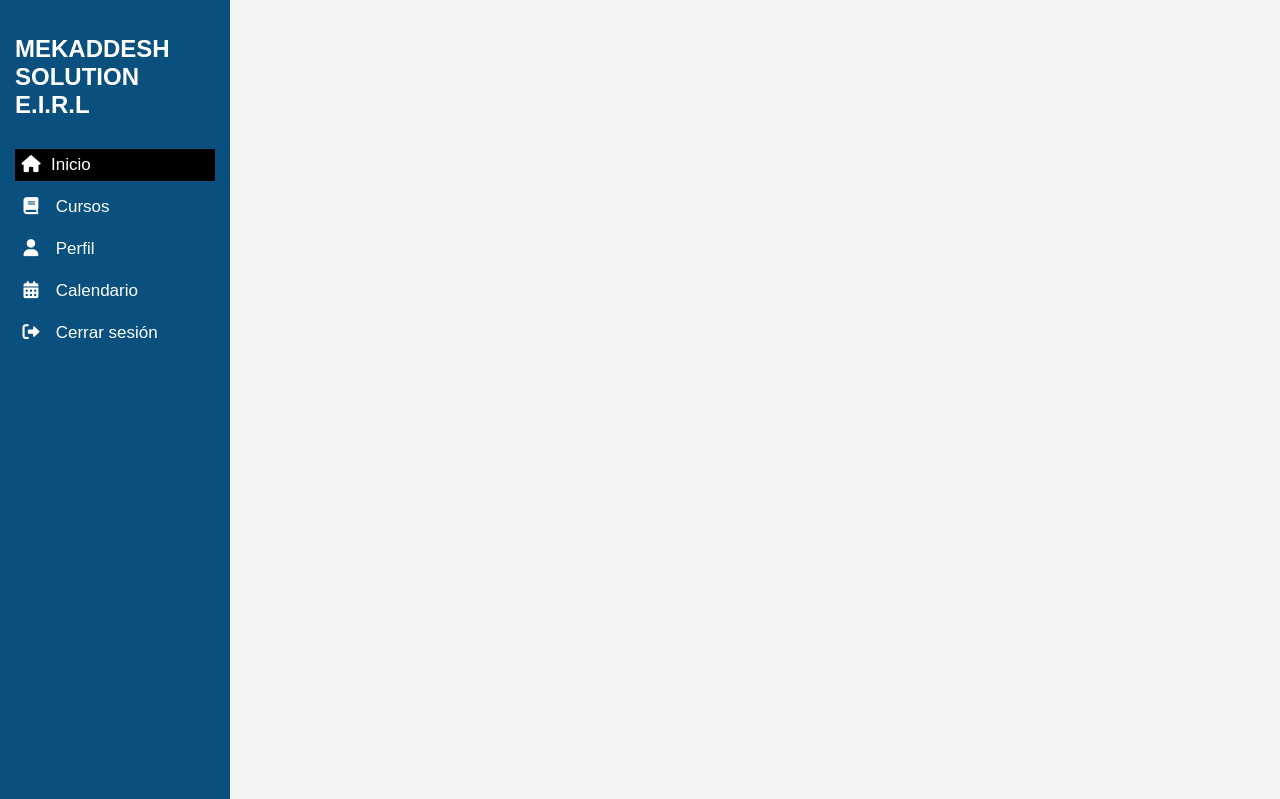
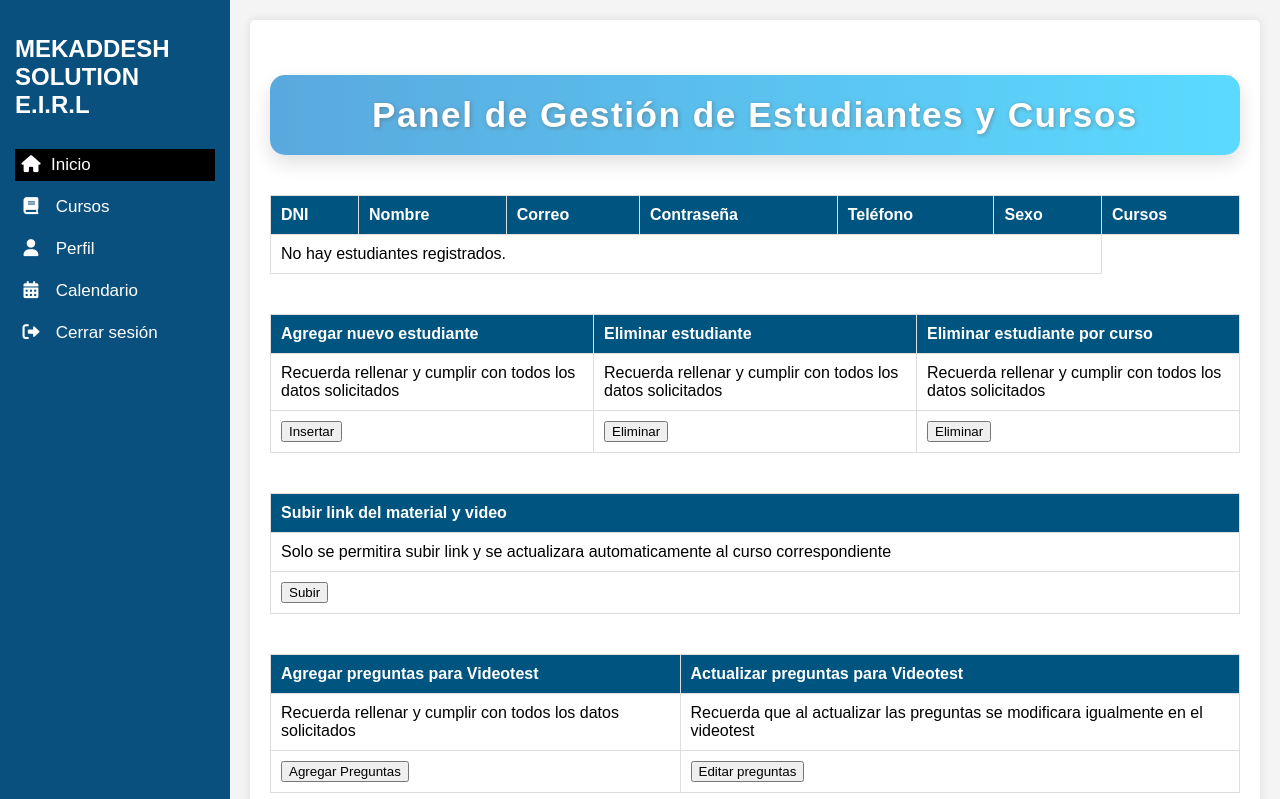
Before and after one commit to LeslyJazmin/PAGINA_WEB, a PHP site: page /PAGINA_WEB/inicio_admin.php in a window 1280 px wide. Shown: the top 799 px of the page. Run offline with PHP 8.4, Linux system fonts and the light colour scheme; data that the repository does not hold is empty.

Commit message:
ESTILOS AJUSTADOS INICIO ADMIN - 06/05/2025

```diff
--- a/inicio_admin.php
+++ b/inicio_admin.php
@@ -54,9 +54,10 @@ $mysqli_usuario = new mysqli("localhost", "root", "", "usuario");
                 </ul>
             </nav>
         </aside>
-</div>
+
 <div class="main-content">
 <div class="user-info">
+        <h3 class="titulo-admin">Panel de Gestión de Estudiantes y Cursos</h3>
         <table>
             <tr>
                 <th>DNI</th>
@@ -139,6 +140,29 @@ $mysqli_usuario = new mysqli("localhost", "root", "", "usuario");
     font-size: 25px;
     cursor: pointer;
 }
+@import url('https://fonts.googleapis.com/css2?family=Poppins:wght@600&display=swap');
+
+@keyframes parpadeo {
+    0%, 100% { opacity: 1; }
+    50% { opacity: 0.6; }
+}
+
+.titulo-admin {
+    font-family: 'Poppins', sans-serif;
+    font-size: 2.2em;
+    font-weight: 600;
+    text-align: center;
+    background: linear-gradient(90deg, #007acc, #00c6ff);
+    color: #fff;
+    padding: 20px 30px;
+    border-radius: 15px;
+    margin-bottom: 35px;
+    box-shadow: 0 8px 20px rgba(0, 0, 0, 0.2);
+    letter-spacing: 1.5px;
+    animation: parpadeo 2s infinite;
+    text-shadow: 1px 1px 4px rgba(0, 0, 0, 0.5);
+}
+
 </style>
 <script>
 function mostrarCursos(dni) {
```
